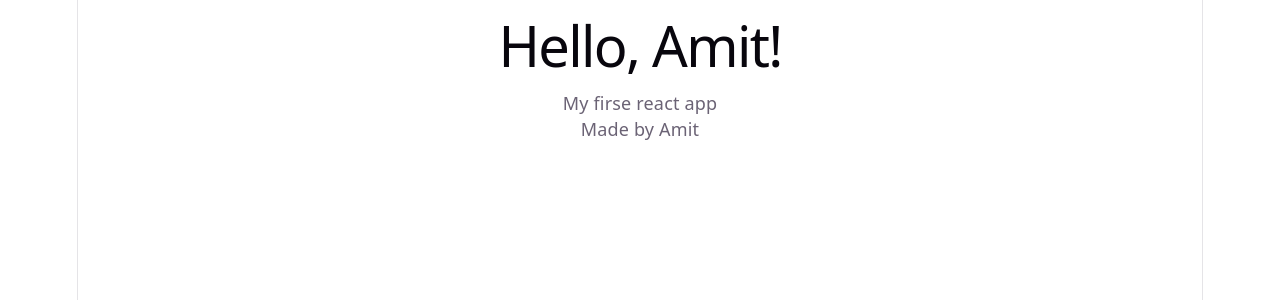
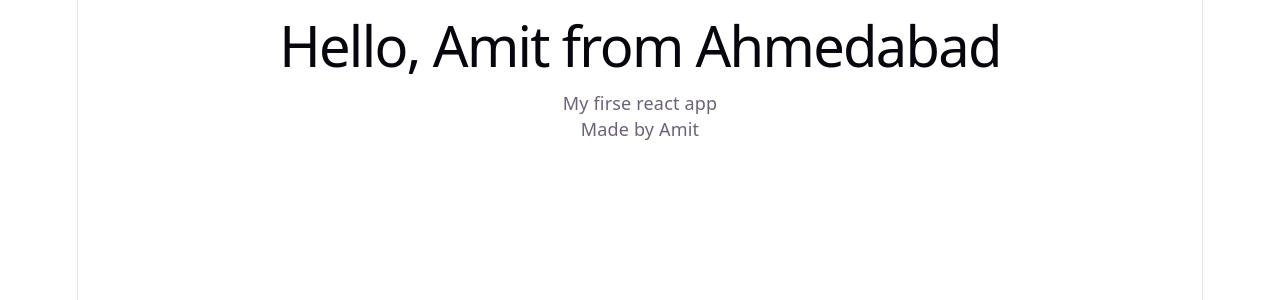
Before and after one commit to amitt39/dev-journey, a React (Vite) app in the folder 02-react/01-basics/my-first-react/: page / in a window 1280 px wide. Shown: the top 300 px of the page. Built offline with nearby package versions, Linux system fonts and the light colour scheme.

Commit message:
feat: added multiple props to Header

```diff
--- a/02-react/01-basics/my-first-react/src/App.jsx
+++ b/02-react/01-basics/my-first-react/src/App.jsx
@@ -4,7 +4,7 @@ import Header from "./Header";
 function App() {
   return (
     <>
-      <Header name="Amit" />
+      <Header name="Amit" city="Ahmedabad" />
       <Footer />
     </>
   );
--- a/02-react/01-basics/my-first-react/src/Header.jsx
+++ b/02-react/01-basics/my-first-react/src/Header.jsx
@@ -1,7 +1,9 @@
-function Header({ name }) {
+function Header({ name, city }) {
   return (
     <>
-      <h1>Hello, {name}!</h1>
+      <h1>
+        Hello, {name} from {city}
+      </h1>
       <p>My firse react app</p>
     </>
   );
```
